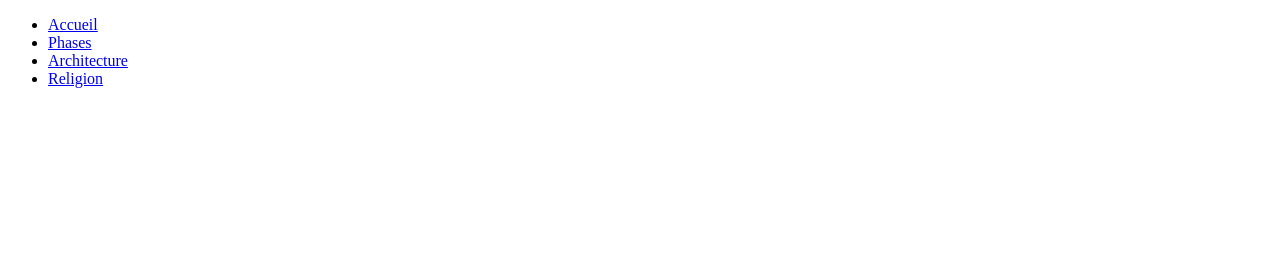
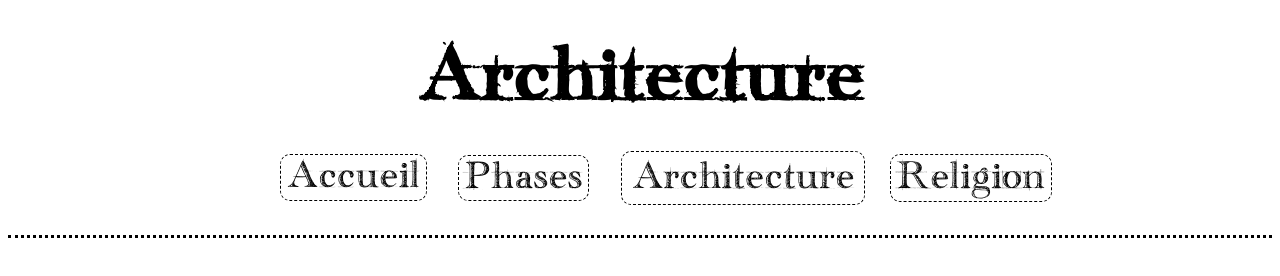
Before and after one commit to Baloo54/Empire_Romain, a plain HTML site: page pages/rubrique2.html in a window 1280 px wide. Drawn offline with Linux system fonts and the light colour scheme.

Commit message:
ajout du header page2

```diff
--- a/pages/rubrique2.html
+++ b/pages/rubrique2.html
@@ -3,10 +3,12 @@
 <head>
     <meta charset="UTF-8">
     <meta name="viewport" content="width=device-width, initial-scale=1.0">
+    <link rel="stylesheet" type="text/css" href="../fichierCss/header.css">
     <title>Architecture</title>
 </head>
 <body>
     <header>
+        <h1>Architecture</h1>
         <ul>
             <li><a href="../index.html">Accueil</a></li>
             <li><a href="rubrique1.html">Phases</a></li>
```
